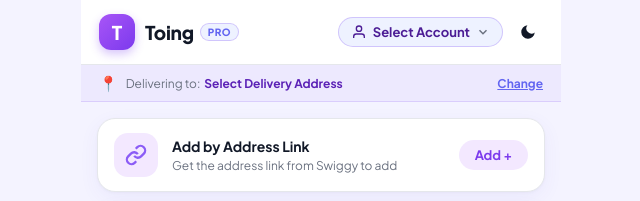
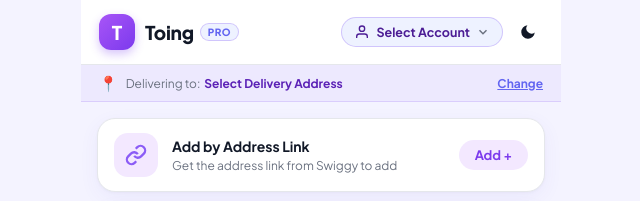
Before and after one commit to suman987654432/toing-bot, a website: page public/index.html in a window 1280 px wide. Shown: the top 201 px of the page, 319-959 px from the left. Drawn offline with Linux system fonts and the light colour scheme; no server answers.

Commit message:
feat: add index.html with Telegram WebApp SDK integration and UI styling

```diff
--- a/public/index.html
+++ b/public/index.html
@@ -70,9 +70,15 @@ svg {
   contain-intrinsic-size: 96px;
 }
 
-.account-pill {
+.active-account-pill {
+  white-space: nowrap !important;
+  flex-shrink: 0;
+  padding: 6px 12px !important;
+  font-size: 12.5px !important;
+}
+
+#activeAccountText {
   white-space: nowrap;
-  flex-shrink: 0;
 }
 
 input, textarea {
```
